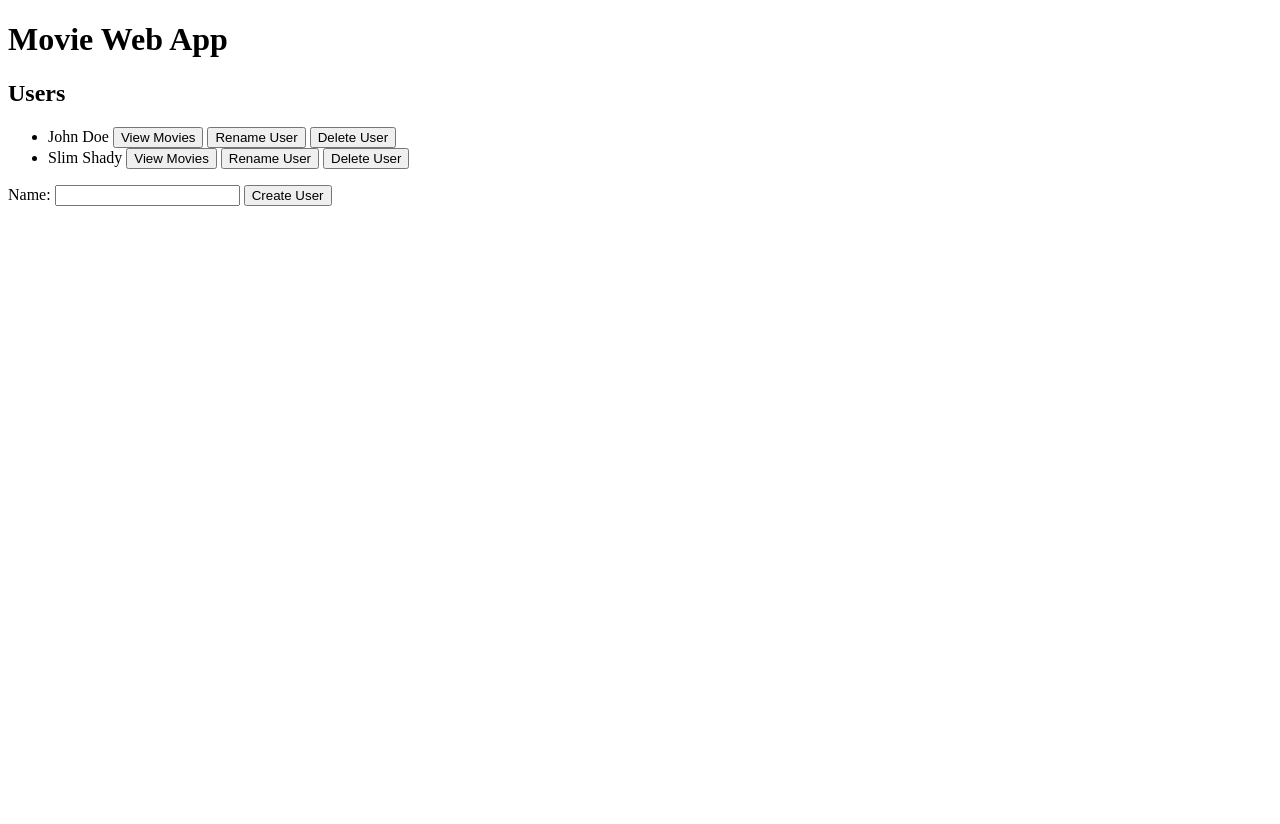
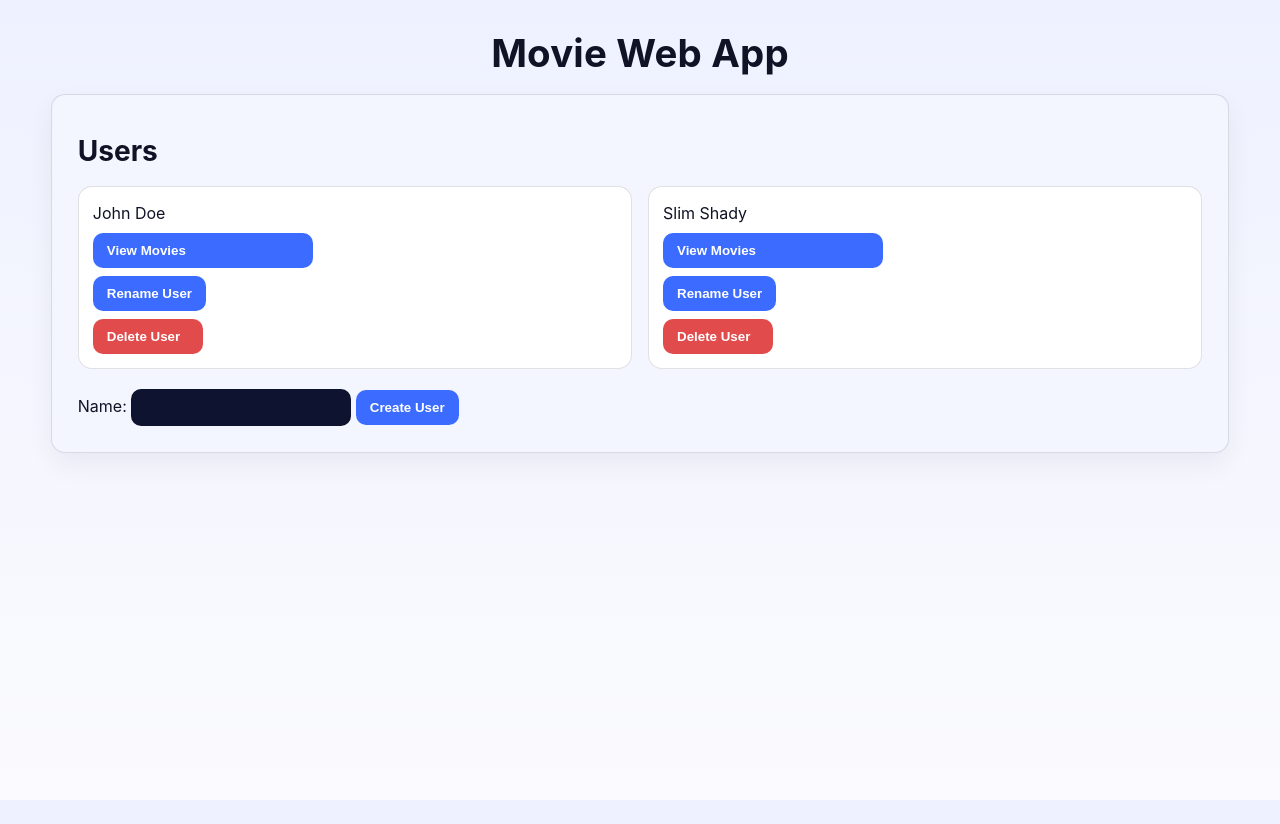
Before and after one commit to ck-code-98/Movie_Web_App, a Flask app: page / in a window 1280 px wide. Before the commit the page ends 206 px from the top, so only its background shows below. Run offline with Flask 3, Linux system fonts and the light colour scheme.

Commit message:
Added css styling

```diff
--- a/static/style.css
+++ b/static/style.css
@@ -0,0 +1,227 @@
+:root{
+  --bg: #0f1220;
+  --bg-soft: #171a2b;
+  --panel: #1c2140;
+  --text: #ecf1ff;
+  --muted: #b2bbd9;
+  --primary: #7aa2ff;
+  --primary-600: #638dff;
+  --danger: #ff6b6b;
+  --danger-700: #e35656;
+  --success: #4cd78a;
+  --border: rgba(255,255,255,0.12);
+  --shadow: 0 10px 30px rgba(0,0,0,.35);
+  --radius: 14px;
+  --radius-sm: 10px;
+  --gap: 16px;
+  --gap-lg: 24px;
+  --trans: 180ms cubic-bezier(.2,.6,.2,1);
+}
+
+*{box-sizing:border-box}
+html,body{height:100%}
+body{
+  margin:0;
+  background: radial-gradient(1200px 800px at 15% -10%, #1a2042 0%, #0f1220 45%) fixed, var(--bg);
+  color:var(--text);
+  font: 16px/1.55 Inter, ui-sans-serif, system-ui, -apple-system, Segoe UI, Roboto, "Helvetica Neue", Arial, "Apple Color Emoji","Segoe UI Emoji";
+  -webkit-font-smoothing:antialiased; -moz-osx-font-smoothing:grayscale;
+}
+
+h1{font-size: clamp(28px, 3vw, 40px); letter-spacing:.2px; margin:24px 0 10px; text-align:center}
+h2{font-size: clamp(20px, 2.2vw, 28px); margin: 10px 0 12px}
+h3{font-size: 18px; margin: 8px 0}
+
+a{color:var(--primary); text-decoration:none}
+a:hover{color:var(--primary-600)}
+img{max-width:100%; height:auto; display:block}
+
+.container{
+  max-width: 1000px;
+  margin: 0 auto;
+  padding: 0 var(--gap-lg) var(--gap-lg);
+}
+
+main.container{
+  background: linear-gradient(180deg, rgba(255,255,255,.02), rgba(255,255,255,0)) , var(--bg-soft);
+  border: 1px solid var(--border);
+  border-radius: var(--radius);
+  box-shadow: var(--shadow);
+  max-width: clamp(760px, 92vw, 1200px);
+  margin: 0 auto;
+  padding: clamp(16px, 2vw, 28px);
+}
+
+.container > a[href="/"], .container a.btn.back{
+  display:inline-flex; align-items:center; gap:8px;
+  margin-bottom: 8px;
+}
+
+.user-list{
+  list-style:none; padding:0; margin: 10px 0 20px;
+  display:grid; grid-template-columns: repeat(auto-fit, minmax(260px,1fr)); gap: var(--gap);
+}
+.user-entry, .movie-card{
+  background: var(--panel);
+  border: 1px solid var(--border);
+  border-radius: var(--radius);
+  padding: 14px;
+  display:flex; flex-direction:column; gap:10px;
+  transition: transform var(--trans), box-shadow var(--trans), border-color var(--trans);
+}
+.user-entry:hover, .movie-card:hover{
+  transform: translateY(-2px);
+  border-color: rgba(122,162,255,.5);
+  box-shadow: 0 10px 24px rgba(100,120,255,.15);
+}
+
+.movies-grid{
+  display:grid; grid-template-columns: repeat(auto-fit, minmax(240px,1fr));
+  gap: var(--gap);
+}
+
+.movie-card{
+  background: var(--panel);
+  border: 1px solid var(--border);
+  border-radius: var(--radius);
+  padding: 12px;
+}
+.movie-card img{ border-radius: var(--radius-sm); }
+
+.movie-poster{
+  width:100%; border-radius: var(--radius-sm);
+  border:1px solid var(--border);
+  background:#0b0d1a;
+}
+
+
+form{display:inline-block}
+input[type="text"]{
+  background: #0e1330;
+  color: var(--text);
+  border: 1px solid var(--border);
+  border-radius: 10px;
+  padding: 10px 12px;
+  outline:none;
+  transition: border-color var(--trans), box-shadow var(--trans);
+  min-width: 220px;
+}
+input[type="text"]::placeholder{color: #6d7592}
+input[type="text"]:focus{
+  border-color: rgba(122,162,255,.7);
+  box-shadow: 0 0 0 4px rgba(122,162,255,.15);
+}
+
+#rename-form-user-[id], #rename-form-movie-[id]{display:none}
+#rename-form-user-*, #rename-form-movie-*{display:none} /* fallback */
+
+
+.btn, button{
+  appearance:none; border: none;
+  background: var(--primary);
+  color:#0a0d1f; font-weight:700;
+  padding: 10px 14px;
+  border-radius: 10px;
+  cursor:pointer;
+  display:inline-flex; align-items:center; gap:8px;
+  transition: transform var(--trans), box-shadow var(--trans), background var(--trans), filter var(--trans);
+}
+.btn:hover, button:hover{filter: brightness(1.05)}
+.btn:active, button:active{transform: translateY(1px)}
+.btn.delete{ background: var(--danger); color: #140a0a}
+.btn.delete:hover{ background: var(--danger-700)}
+.btn.secondary{
+  background: transparent; color: var(--text);
+  border:1px solid var(--border)
+}
+button[disabled], .btn[disabled]{opacity:.5; cursor:not-allowed}
+
+
+.user-entry form, .user-entry button,
+.movie-card form, .movie-card button { margin-right: 6px; }
+
+.user-entry {
+    display: flex;
+    align-items: center;
+    gap: 8px;
+    flex-wrap: wrap;
+    justify-content: flex-start;
+    text-align: left;
+}
+
+.user-entry button,
+.user-entry .btn {
+    width: auto;
+    min-width: 110px;
+    flex-shrink: 0;
+}
+
+.btn.view-movies {
+    min-width: 220px;
+}
+
+.user-entry form[id^="rename-form-user"] {
+    margin-top: 6px;
+}
+
+
+.flash-container{ margin: 12px 0 18px; display:grid; gap:8px}
+.flash{
+  padding: 10px 14px;
+  border-radius: 10px;
+  border: 1px solid var(--border);
+  font-weight: 600;
+  letter-spacing:.2px;
+}
+
+.flash.success{
+  background: linear-gradient(0deg, rgba(76,215,138,.12), rgba(76,215,138,.12)), var(--panel);
+  border-color: rgba(76,215,138,.35);
+  color: var(--text);
+}
+.flash.error{
+  background: linear-gradient(0deg, rgba(255,107,107,.12), rgba(255,107,107,.12)), var(--panel);
+  border-color: rgba(255,107,107,.45);
+  color: var(--text);
+}
+
+
+.error-container{
+  background: var(--panel);
+  border: 1px solid var(--border);
+  border-radius: var(--radius);
+  padding: 20px;
+  box-shadow: var(--shadow);
+}
+.error-container h2{ margin-top:0 }
+
+.hr{height:1px; background:var(--border); border:none; margin: 18px 0}
+.muted{color:var(--muted)}
+.center{display:flex; align-items:center; justify-content:center}
+.space{height:12px}
+
+
+@media (max-width: 620px){
+  input[type="text"]{min-width: 0; width:100%; margin-bottom:8px}
+  form{display:block; margin-bottom:8px}
+  .btn, button{width:100%}
+  .user-entry{gap:8px}
+}
+
+@media (prefers-color-scheme: light){
+  :root{
+    --bg:#fbfbfe; --bg-soft:#f4f6ff; --panel:#ffffff; --text:#101225; --muted:#4c5774;
+    --border: rgba(10,13,31,.12); --shadow: 0 12px 28px rgba(10,13,31,.06);
+  }
+  body{background: linear-gradient(180deg,#eef1ff, #fbfbfe)}
+  .btn, button{color:#fff; background: #3b6cff}
+  .btn.delete{background:#e14b4b; color:#fff}
+}
+
+.user-entry {
+    display: flex;
+    flex-wrap: wrap;
+    justify-content: flex-start;
+    align-items: flex-start;
+    text-align: left;
+}
--- a/templates/index.html
+++ b/templates/index.html
@@ -10,7 +10,7 @@
         <form method="get"
               action="{{ url_for('get_movies', user_id=user.id) }}"
               style="display:inline">
-            <button type="submit" class="btn delete">View Movies</button>
+            <button type="submit" class="btn view-movies">View Movies</button>
         </form>
 
         <button type="button" onclick="showRenameForm({{ user.id }}, 'user')">
--- a/templates/movies.html
+++ b/templates/movies.html
@@ -10,10 +10,11 @@
 </form>
 <hr>
 {% if movies %}
+<div class="movies-grid">
     {% for movie in movies %}
-        <div>
+        <div class="movie-card">
             <h3>{{ movie.title }}</h3>
-            <p>{{ movie.director }}</p>
+            <p>Director: {{ movie.director }}</p>
             <p>{{ movie.year }}</p>
 
             {% if movie.poster_url %}
@@ -44,6 +45,7 @@
             </form>
         </div>
     {% endfor %}
+    </div>
 {% else %}
     <p>No movies found.</p>
 {% endif %}
```
Also changed, not shown: data/movies.db.
